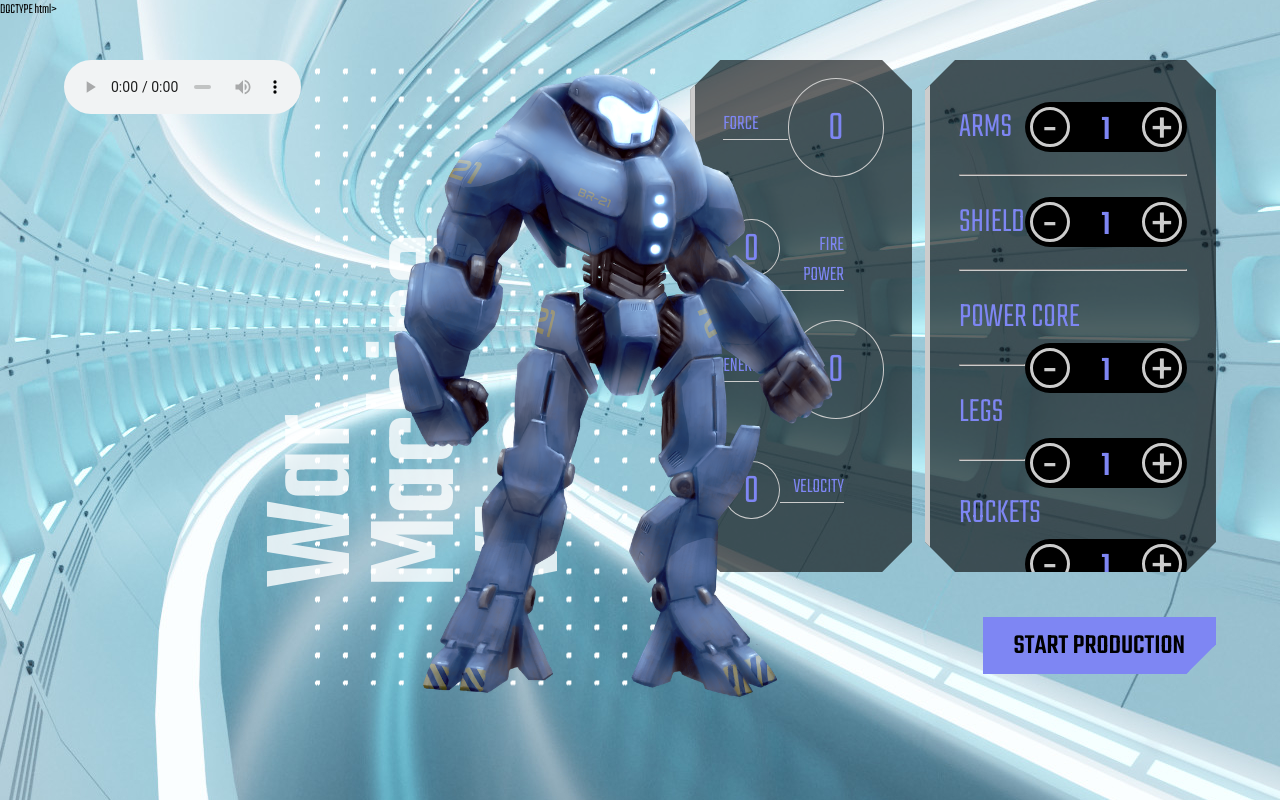
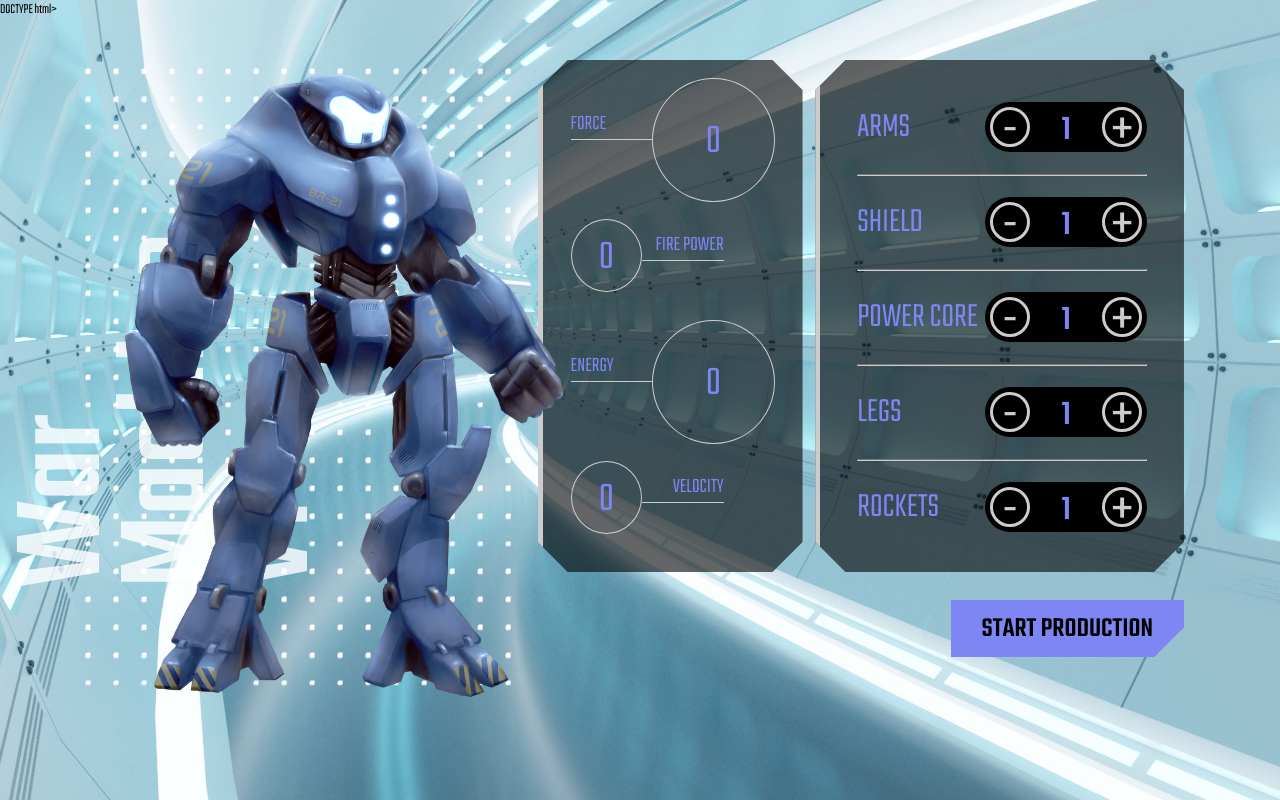
Before and after one commit to racquist/Warmachine, a plain HTML site: page War machine/index.html in a window 1280 px wide. Drawn offline with Linux system fonts and the light colour scheme.

Commit message:
wo sound

```diff
--- a/War machine/index.html
+++ b/War machine/index.html
@@ -8,7 +8,6 @@ DOCTYPE html>
     <title>Robotron 2000</title>
 
     <link rel="stylesheet" href="css/style.css">
-    <link rel="stylesheet" href="music/trilha.mp3">
     <link rel="preconnect" href="https://fonts.googleapis.com">
     <link rel="preconnect" href="https://fonts.gstatic.com" crossorigin>
     <link href="https://fonts.googleapis.com/css2?family=Teko:wght@300;500&display=swap" rel="stylesheet">
@@ -18,7 +17,7 @@ DOCTYPE html>
 </head>
 <body>
     <main>
-        <audio controls src="music/trilha.mp3" type="audio/mpeg" autoplay = "trilha" loop = "trilha"></audio>
+
         <section class="robotron">
             <img class="robo" src="img/robotron.png" alt="Robotron" id="robotron">
             <figcaption class="titulo">War Machine <br>V1</figcaption>
```
